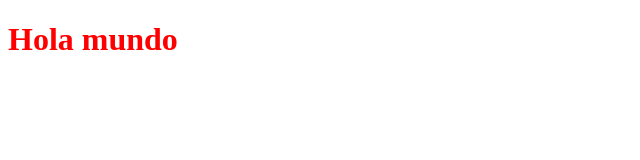
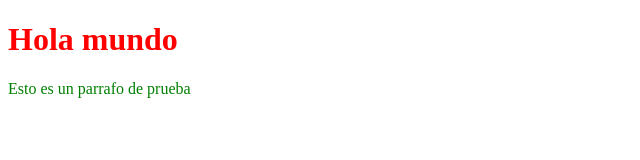
Before and after one commit to joalji93/practica1, a plain HTML site: page index.html in a window 1280 px wide. Shown: the whole page, without its empty margins (0-640 px from the left). Drawn offline with Linux system fonts and the light colour scheme.

Commit message:
Nueva funcionalidad parrafo 1

```diff
--- a/index.html
+++ b/index.html
@@ -6,5 +6,6 @@
 </head>
 <body>
 	<h1>Hola mundo</h1>
+	<p>Esto es un parrafo de prueba</p>
 </body>
 </htnml>
--- a/style.css
+++ b/style.css
@@ -1,3 +1,6 @@
 h1{
 	color:red;
 }
+p{
+	color: green;
+}
```
Also changed, not shown: log.txt (added).
